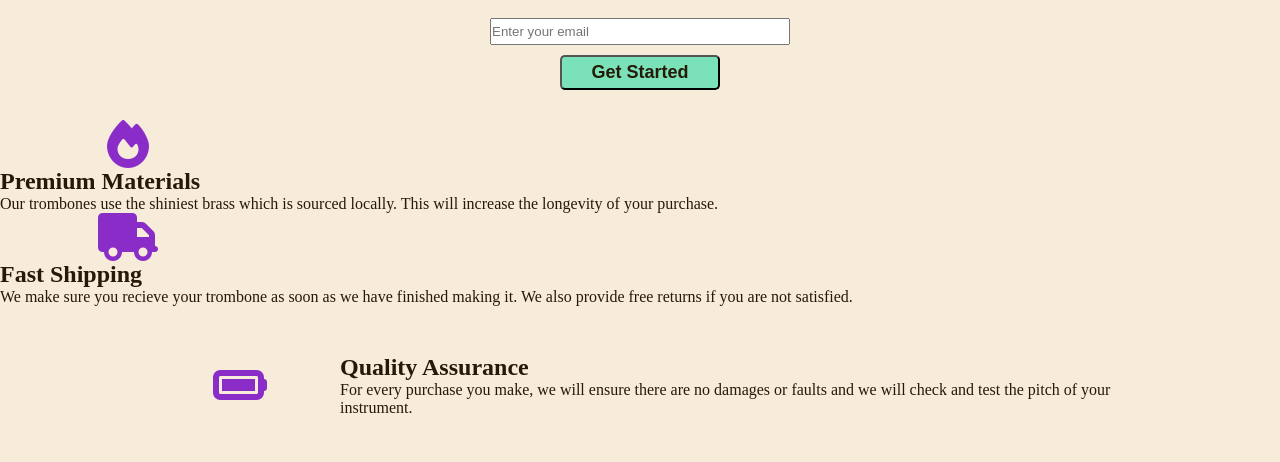
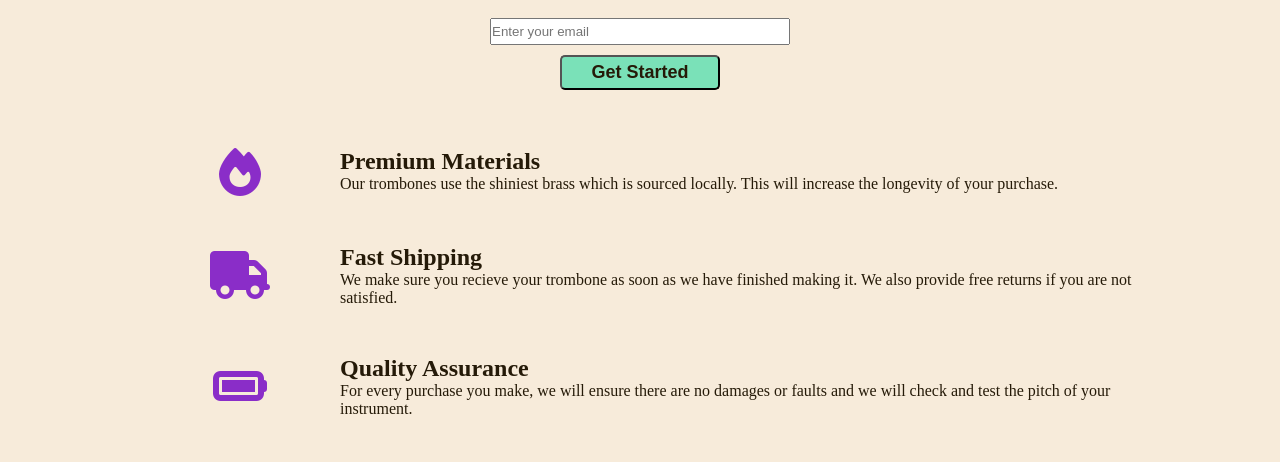
Before and after one commit to velezam/freeCodeCamp, a plain HTML site: page Responsive Web Design/Product Landing Page/index.html in a window 1280 px wide. Shown: the part 267-729 px from the top of the page. Drawn offline with Linux system fonts and the light colour scheme.

Commit message:
fixed formatting and renaming "features" containers

```diff
--- a/Responsive Web Design/Product Landing Page/index.html
+++ b/Responsive Web Design/Product Landing Page/index.html
@@ -24,8 +24,7 @@
       <input id="submit" type="submit" value="Get Started" class="button" />
     </form>
 
-    <div class="container">
-    <div class="grid">
+    <div class="features">
       <div class="icon">
         <i class="fa fa-3x fa-fire"></i>
       </div>
@@ -38,7 +37,7 @@
       </div>
     </div>
 
-    <div class="grid">
+    <div class="features">
       <div class="icon">
         <i class="fa fa-3x fa-truck"></i>
       </div>
```
